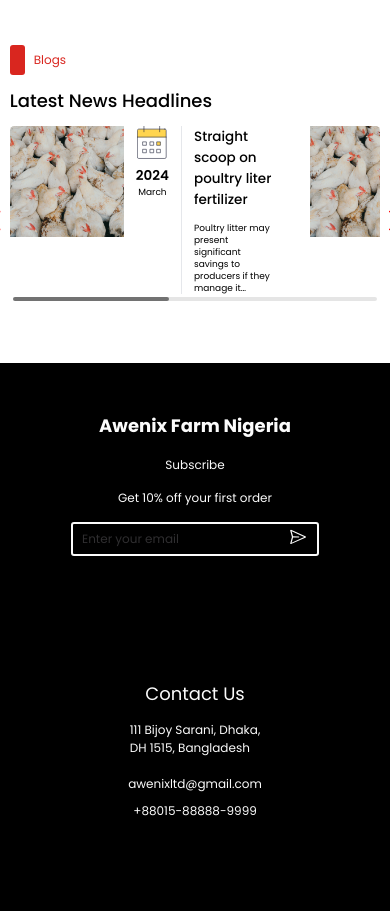
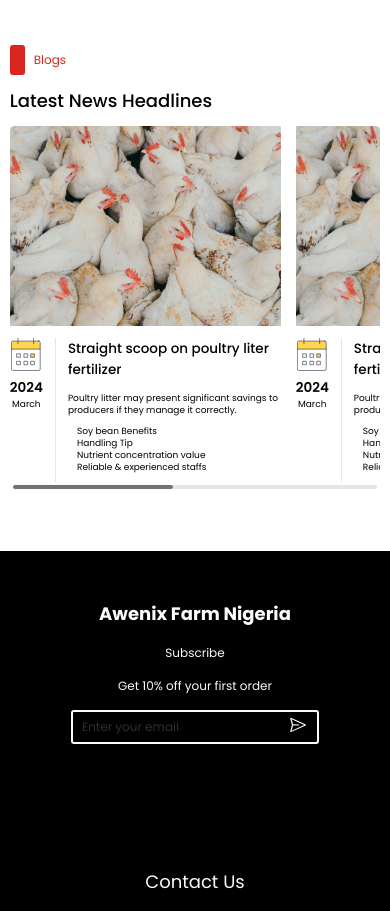
Before and after one commit to Joycrown/AwenixProject, a React (Vite) app: page /protected/home in a window 390 px wide. Shown: the part 1120-2031 px from the top of the page. Built offline with nearby package versions, Linux system fonts and the light colour scheme.

Commit message:
Fix navigation on mobile

```diff
--- a/src/index.css
+++ b/src/index.css
@@ -82,4 +82,9 @@
   h3 {
     font-size: 18px;
   }
+
+  .article .swiper {
+    --swiper-navigation-size: 0;
+    --swiper-navigation-sides-offset: -10px;
+  }
 }
--- a/src/pages/protected/landing/blog.tsx
+++ b/src/pages/protected/landing/blog.tsx
@@ -21,7 +21,7 @@
           navigation={true}
           scrollbar={true}
           slidesPerView={1.35}
-          spaceBetween="35"
+          spaceBetween="15"
           pagination={{ clickable: true }}
           slidePrevClass="resizeable-slide"
           slideNextClass="resizeable-slide"
@@ -29,13 +29,14 @@
         >
           {blogs.map(({ image, heading, body, date }, id) => (
             <SwiperSlide key={heading + id} className="relative">
-              <article className="flex gap-4">
+              <article className="flex gap-4 max-sm:flex-col">
                 <div className="max-h-[200px] max-w-[450px] overflow-hidden relative cursor-pointer group">
                   <div className="absolute bg-black bg-opacity-0 w-full h-full text-white flex items-center justify-center text-xs invisible duration-300 group-hover:bg-opacity-80 group-hover:visible">
                     Read more
                   </div>
                   <img src={image} alt={heading} />
                 </div>
+                <div className="flex gap-4">
                   <div className="text-center">
                     <img className="w-10" src={calendarIcon} alt={date} />
                     <p className="font-semibold text-lg mt-2">
@@ -50,6 +51,7 @@
                       dangerouslySetInnerHTML={{ __html: body }}
                     />
                   </div>
+                </div>
               </article>
             </SwiperSlide>
           ))}
```
Lines whose indentation alone changed are shown as unchanged.
